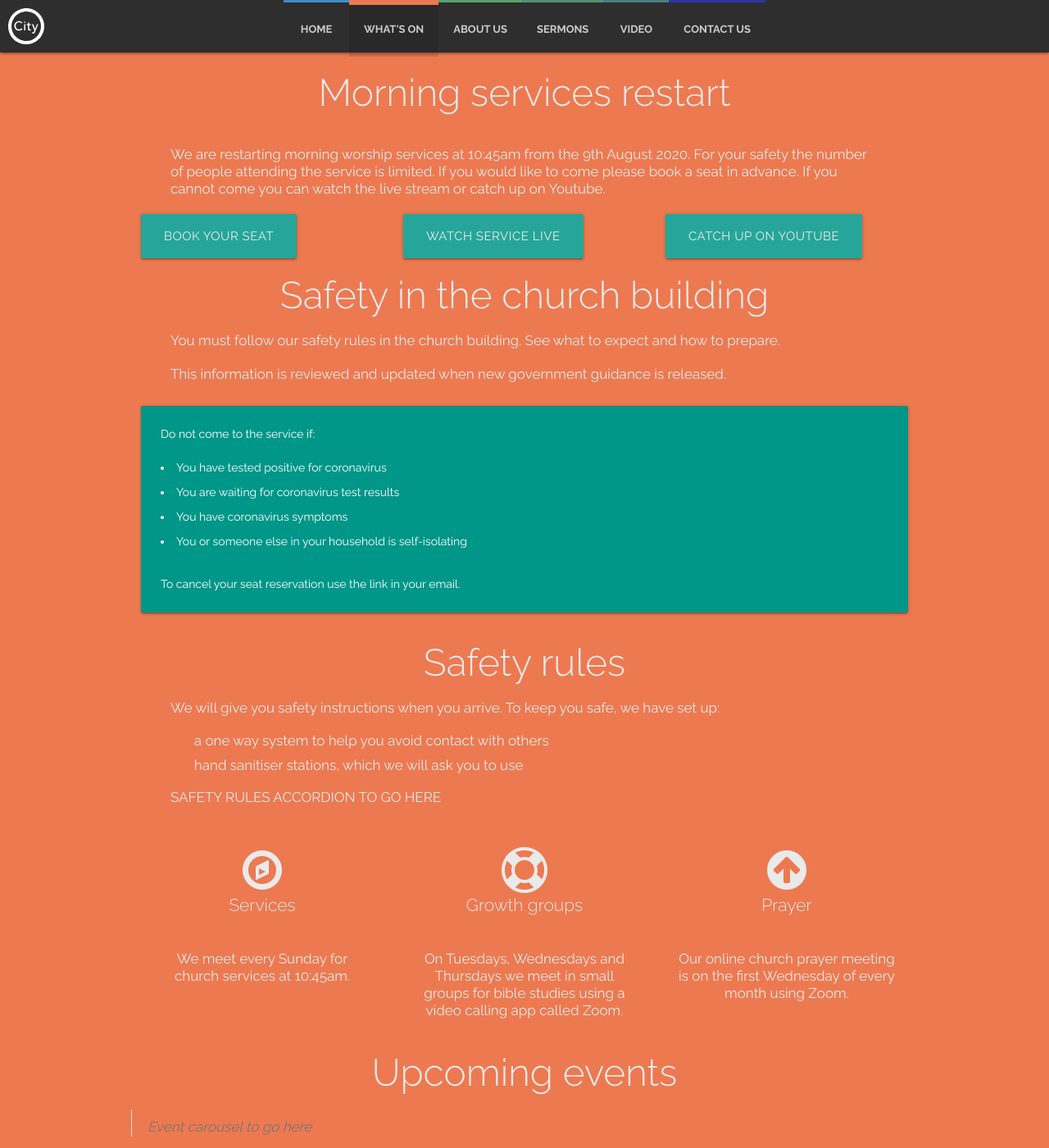
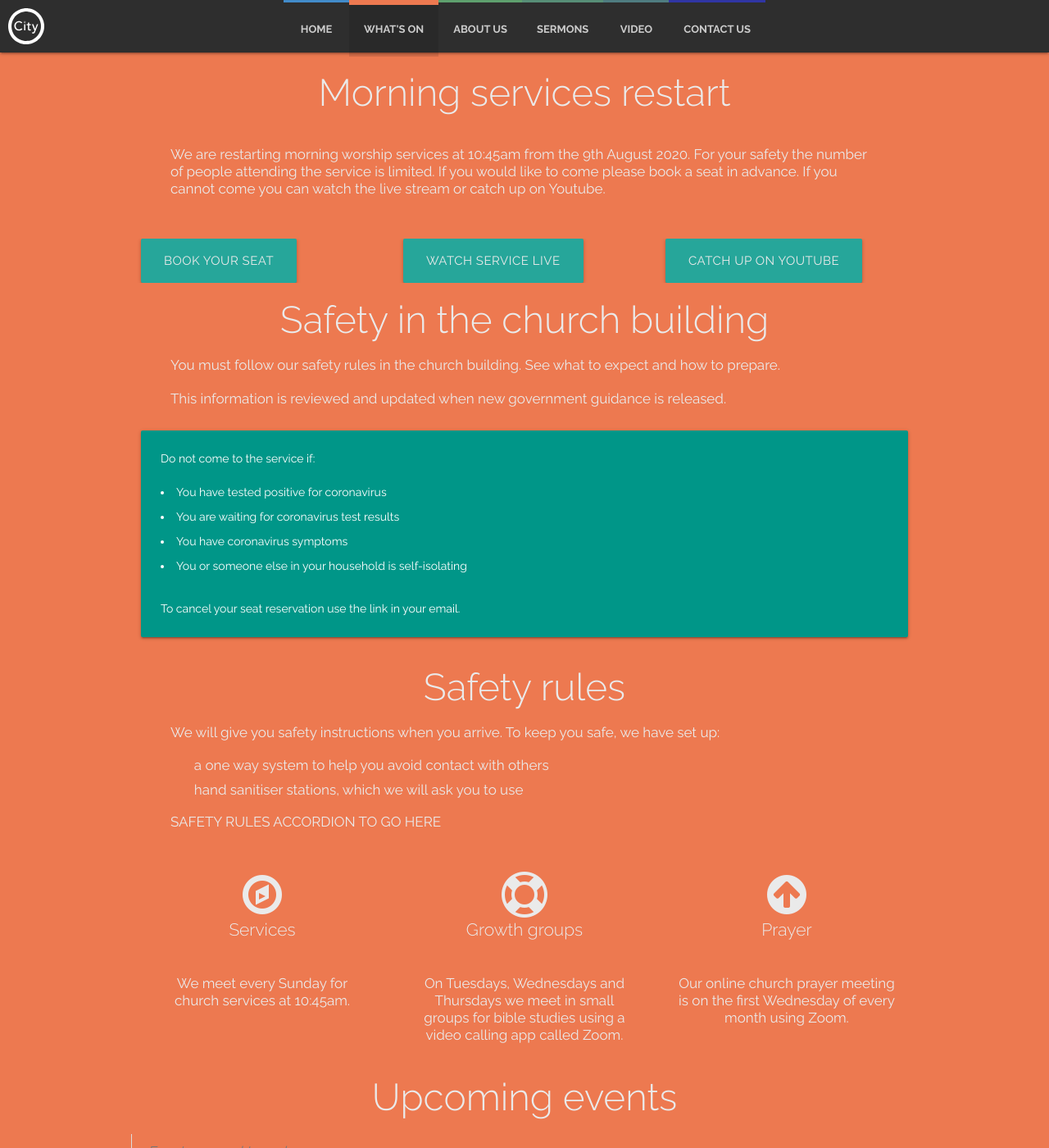
Before and after one commit to woodcock3/citychurch, a Jekyll site: the page built from index.html, in a window 1280 px wide and 1400 px high, scrolled down 1131 px. Shown: the whole window at 82% size. Built offline with Jekyll 4.4.1, drawn with Linux system fonts in a browser that asks for light colours.

Commit message:
Update _custom.sass

```diff
--- a/stylesheets/_sass/_custom.sass
+++ b/stylesheets/_sass/_custom.sass
@@ -20,6 +20,11 @@
       width: 55%
       height: auto
       margin-top: -50px
+    .btnlinks
+      margin-top: 50px
+      .btnlink
+        overflow: auto
+        white-space: nowrap
     .features
       margin-top: 50px
       .feature
@@ -116,7 +121,7 @@
 @media screen and (max-width: 600px)
   #main
     #events
-      .feature
+      .feature &.btnlink
         margin-bottom: 20px
         .feature-description
           margin-top: 0px
```
